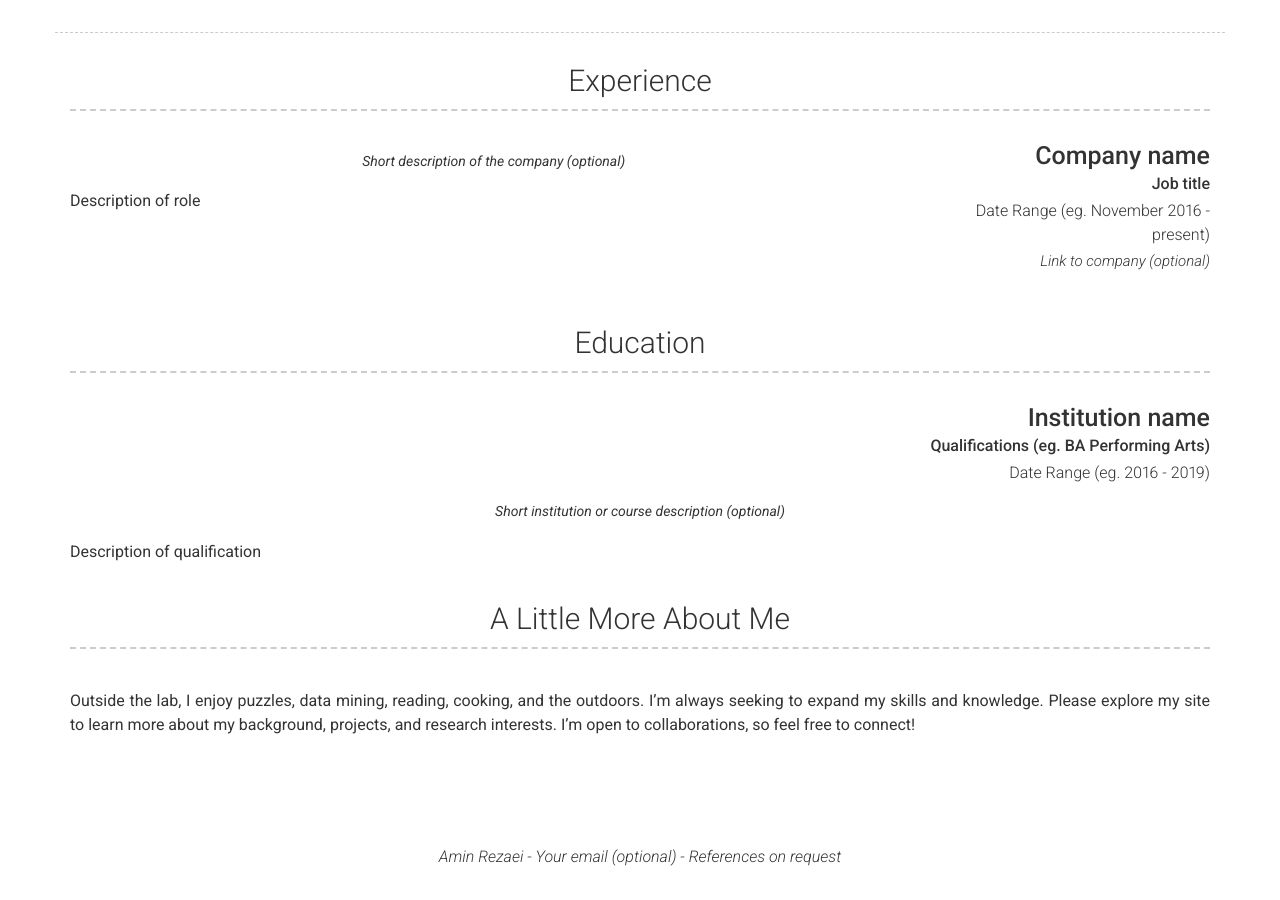
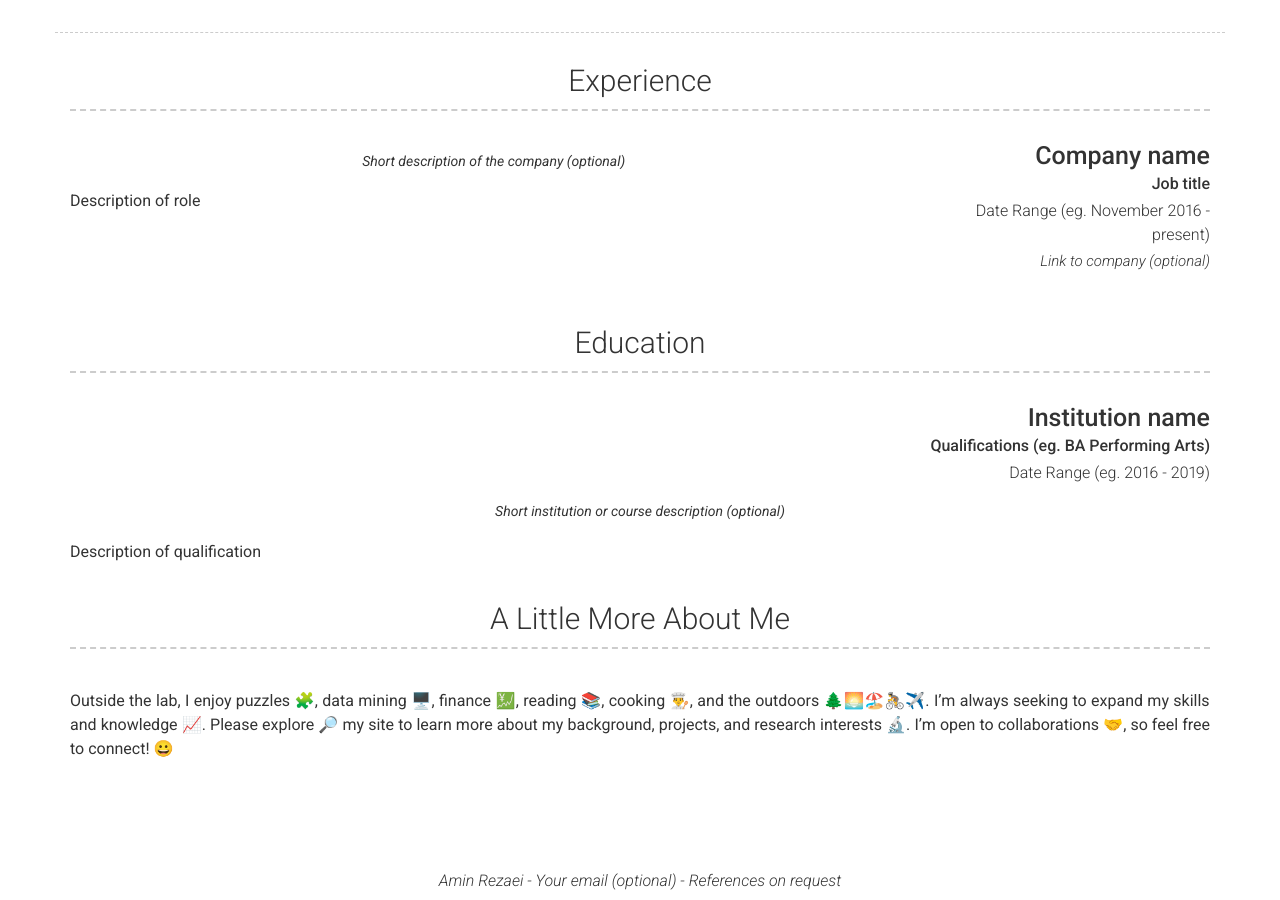
Before and after one commit to aminrezaei-img/CV, a Jekyll site: the page built from index.md, in a window 1280 px wide and 900 px high, scrolled down 873 px. Built offline with Jekyll 4.4.1, drawn with Linux system fonts in a browser that asks for light colours; nearby versions of some CDN libraries; before the commit the page ends 1749 px from its top, so only the background shows below that.

Commit message:
Update _config.yml

```diff
--- a/_config.yml
+++ b/_config.yml
@@ -106,7 +106,7 @@ content:
     layout: text
     content: | # this will include new lines to allow paragraphs
 
-      Outside the lab, I enjoy puzzles, data mining, reading, cooking, and the outdoors. I'm always seeking to expand my skills and knowledge. Please explore my site to learn more about my background, projects, and research interests. I'm open to collaborations, so feel free to connect!
+      Outside the lab, I enjoy puzzles 🧩, data mining 🖥️, finance 💹, reading 📚, cooking 👨‍🍳, and the outdoors 🌲🌅🏖️🚴✈️. I’m always seeking to expand my skills and knowledge 📈. Please explore 🔎 my site to learn more about my background, projects, and research interests 🔬. I’m open to collaborations 🤝, so feel free to connect! 😀
 
 # Footer
 footer_show_references: true
```
